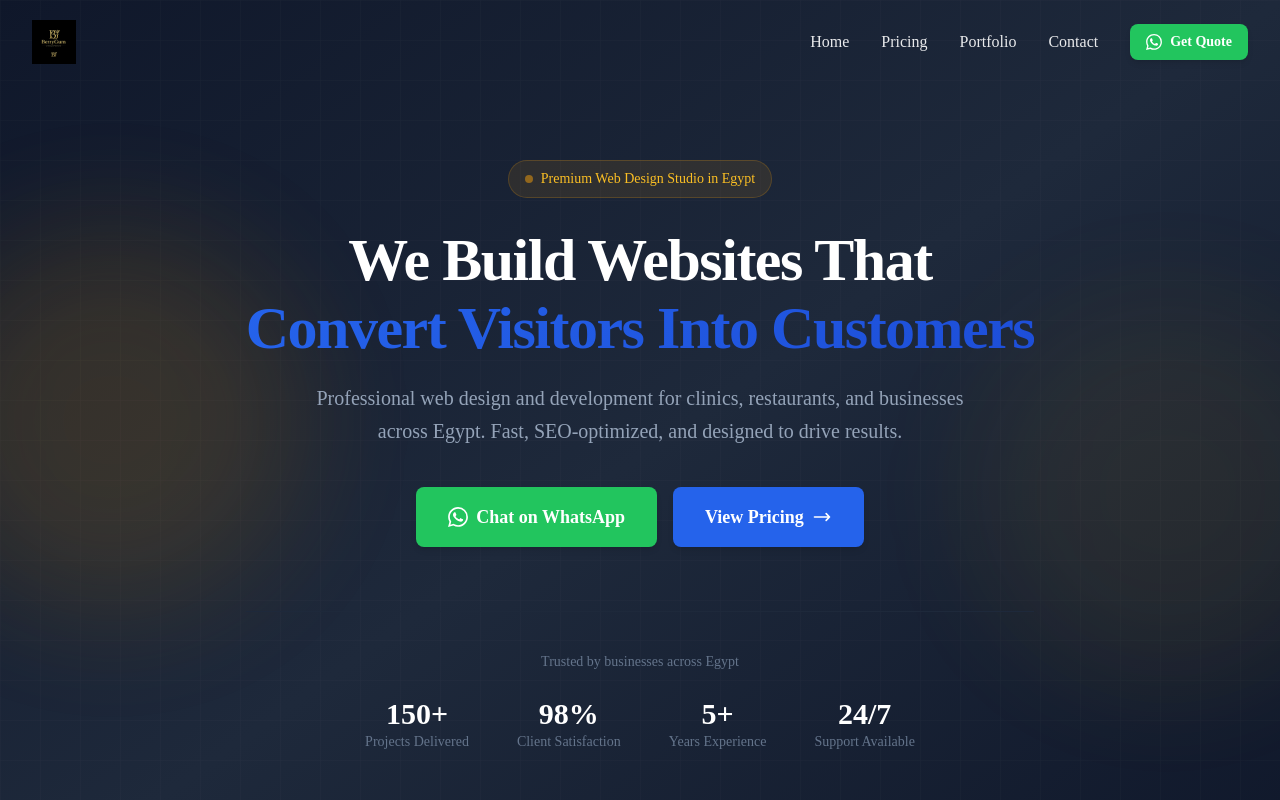
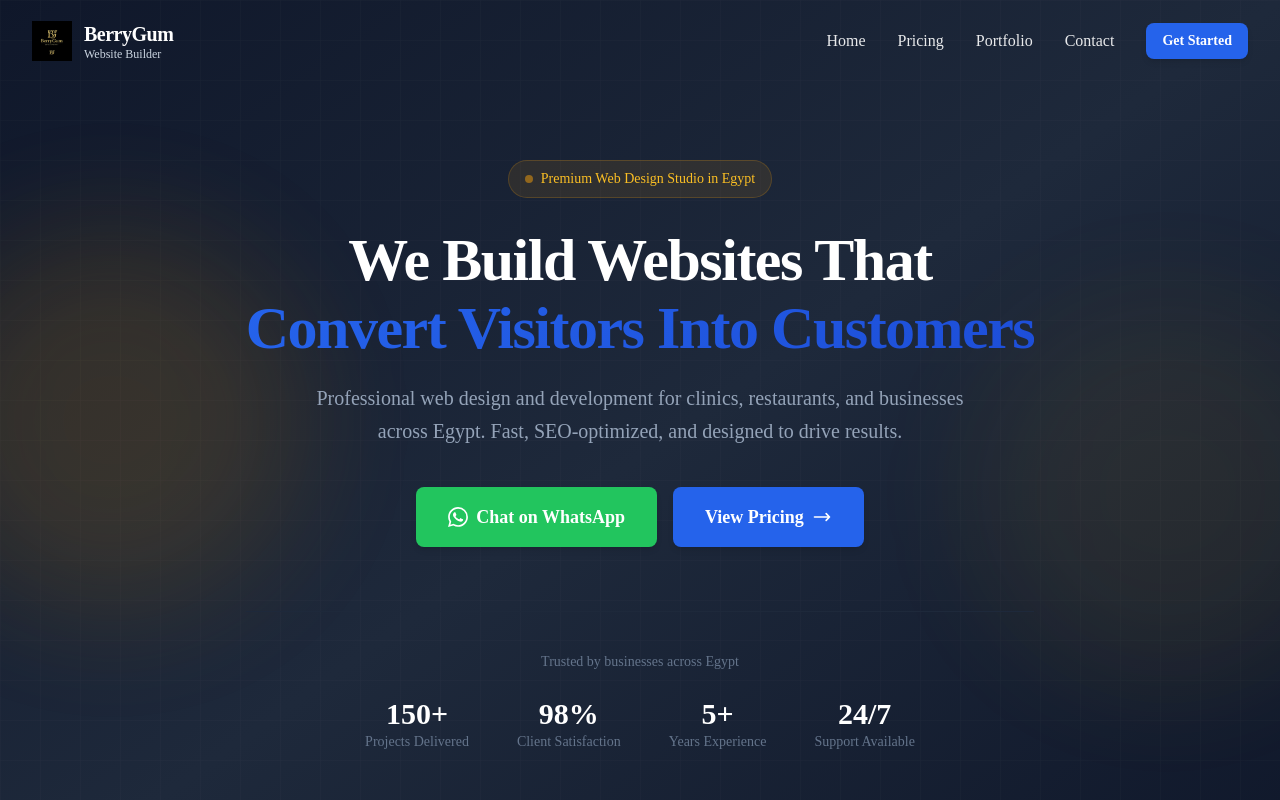
Before and after one commit to Amrwar/BerryGum, a Next.js app: page / in a window 1280 px wide. Shown: the top 800 px of the page. Built offline with nearby package versions, Linux system fonts and the light colour scheme.

Commit message:
Add BerryGum - Website Builder text next to logo

```diff
--- a/components/Navbar.tsx
+++ b/components/Navbar.tsx
@@ -28,22 +28,36 @@ export default function Navbar() {
     <header
       className={`fixed top-0 left-0 right-0 z-50 transition-all duration-300 ${
         isScrolled
-          ? "navbar-scrolled py-3"
+          ? "bg-white shadow-md py-3"
           : "bg-transparent py-5"
       }`}
     >
       <nav className="container-custom">
         <div className="flex items-center justify-between">
-          {/* Logo */}
+          {/* Logo + Company Name */}
           <Link href="/" className="flex items-center group">
             <Image
               src="/logo.png"
               alt={siteConfig.name}
-              width={160}
+              width={45}
               height={45}
-              className="h-11 w-auto transition-all duration-300"
+              className={`h-10 w-auto transition-all duration-300 ${
+                isScrolled ? "brightness-0" : ""
+              }`}
               priority
             />
+            <div className="ml-3">
+              <span className={`text-xl font-bold tracking-tight transition-colors duration-300 ${
+                isScrolled ? "text-slate-900" : "text-white"
+              }`}>
+                BerryGum
+              </span>
+              <span className={`text-xs block -mt-0.5 font-medium transition-colors duration-300 ${
+                isScrolled ? "text-slate-500" : "text-slate-300"
+              }`}>
+                Website Builder
+              </span>
+            </div>
           </Link>
 
           {/* Desktop Navigation */}
@@ -52,7 +66,11 @@ export default function Navbar() {
               <Link
                 key={link.href}
                 href={link.href}
-                className="font-medium transition-colors duration-200 text-white/90 hover:text-amber-400"
+                className={`font-medium transition-colors duration-200 ${
+                  isScrolled
+                    ? "text-slate-600 hover:text-blue-600"
+                    : "text-white/90 hover:text-white"
+                }`}
               >
                 {link.label}
               </Link>
@@ -61,19 +79,20 @@ export default function Navbar() {
               href={`https://wa.me/${siteConfig.whatsapp.replace("+", "")}?text=${encodeURIComponent(siteConfig.whatsappMessages.general)}`}
               target="_blank"
               rel="noopener noreferrer"
-              className="btn btn-whatsapp btn-sm"
+              className="btn btn-primary btn-sm"
             >
-              <svg className="w-4 h-4 mr-2" viewBox="0 0 24 24" fill="currentColor">
-                <path d="M17.472 14.382c-.297-.149-1.758-.867-2.03-.967-.273-.099-.471-.148-.67.15-.197.297-.767.966-.94 1.164-.173.199-.347.223-.644.075-.297-.15-1.255-.463-2.39-1.475-.883-.788-1.48-1.761-1.653-2.059-.173-.297-.018-.458.13-.606.134-.133.298-.347.446-.52.149-.174.198-.298.298-.497.099-.198.05-.371-.025-.52-.075-.149-.669-1.612-.916-2.207-.242-.579-.487-.5-.669-.51-.173-.008-.371-.01-.57-.01-.198 0-.52.074-.792.372-.272.297-1.04 1.016-1.04 2.479 0 1.462 1.065 2.875 1.213 3.074.149.198 2.096 3.2 5.077 4.487.709.306 1.262.489 1.694.625.712.227 1.36.195 1.871.118.571-.085 1.758-.719 2.006-1.413.248-.694.248-1.289.173-1.413-.074-.124-.272-.198-.57-.347m-5.421 7.403h-.004a9.87 9.87 0 01-5.031-1.378l-.361-.214-3.741.982.998-3.648-.235-.374a9.86 9.86 0 01-1.51-5.26c.001-5.45 4.436-9.884 9.888-9.884 2.64 0 5.122 1.03 6.988 2.898a9.825 9.825 0 012.893 6.994c-.003 5.45-4.437 9.884-9.885 9.884m8.413-18.297A11.815 11.815 0 0012.05 0C5.495 0 .16 5.335.157 11.892c0 2.096.547 4.142 1.588 5.945L.057 24l6.305-1.654a11.882 11.882 0 005.683 1.448h.005c6.554 0 11.89-5.335 11.893-11.893a11.821 11.821 0 00-3.48-8.413z"/>
-              </svg>
-              Get Quote
+              Get Started
             </Link>
           </div>
 
           {/* Mobile Menu Button */}
           <button
             onClick={() => setIsOpen(!isOpen)}
-            className="md:hidden p-2 rounded-lg transition-colors text-white hover:bg-white/10"
+            className={`md:hidden p-2 rounded-lg transition-colors ${
+              isScrolled
+                ? "text-slate-900 hover:bg-slate-100"
+                : "text-white hover:bg-white/10"
+            }`}
             aria-label="Toggle menu"
           >
             <svg className="w-6 h-6" fill="none" stroke="currentColor" viewBox="0 0 24 24">
@@ -92,23 +111,13 @@ export default function Navbar() {
             isOpen ? "max-h-96 opacity-100 mt-4" : "max-h-0 opacity-0"
           }`}
         >
-          <div className="bg-[#1a1a1a] rounded-2xl shadow-xl p-4 border border-[#2a2a2a]">
-            {/* Mobile Logo */}
-            <div className="flex justify-center pb-4 mb-4 border-b border-[#2a2a2a]">
-              <Image
-                src="/logo.png"
-                alt={siteConfig.name}
-                width={120}
-                height={35}
-                className="h-9 w-auto"
-              />
-            </div>
+          <div className="bg-white rounded-xl shadow-xl p-4 border border-slate-100">
             {navLinks.map((link) => (
               <Link
                 key={link.href}
                 href={link.href}
                 onClick={() => setIsOpen(false)}
-                className="block py-3 px-4 text-white/80 hover:text-amber-400 hover:bg-white/5 rounded-xl transition-colors font-medium"
+                className="block py-3 px-4 text-slate-700 hover:text-blue-600 hover:bg-slate-50 rounded-lg transition-colors font-medium"
               >
                 {link.label}
               </Link>
```
